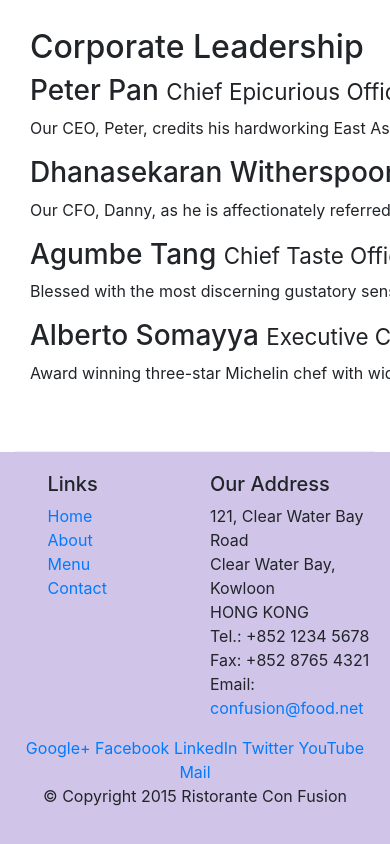
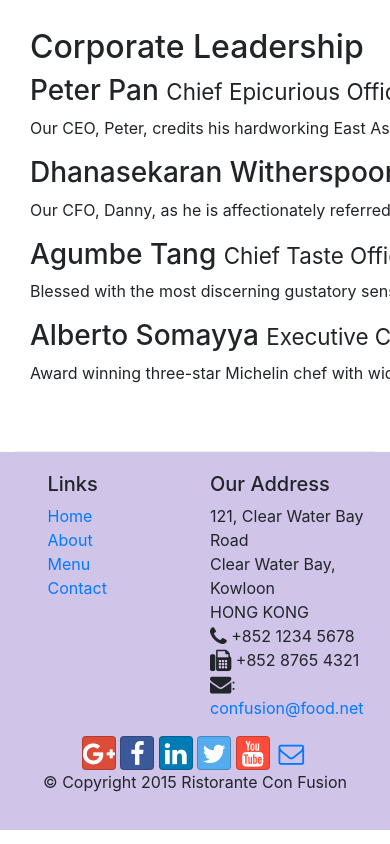
Before and after one commit to mtietjens3/Week1, a website: page aboutus.html in a window 390 px wide. Shown: the part 1124-1968 px from the top of the page. Drawn offline with nearby package versions, Linux system fonts and the light colour scheme.

Commit message:
Week 2 Exercise 2

```diff
--- a/aboutus.html
+++ b/aboutus.html
@@ -11,6 +11,8 @@
       <!-- Bootstrap CSS -->
       <link rel="stylesheet" href="node_modules/bootstrap/dist/css/bootstrap.min.css">
       <link rel="stylesheet" href="css/styles.css">
+      <link rel="stylesheet" href="node_modules/font-awesome/css/font-awesome.min.css">
+      <link rel="stylesheet" href="css/bootstrap-social.css">
 
       <title>Ristorante Con Fusion: About Us</title>
 </head>
@@ -24,10 +26,10 @@
             <a class="navbar-brand" href="#">Ristorante Con Fusion</a>
                 <div class="collapse navbar-collapse" id="Navbar">
                     <ul class="navbar-nav">
-                        <li class="nav-item activate"><a class="nav-link" href="./index.html">Home</a></li>
-                        <li class="nav-item"><a class="nav-link" href="./aboutus.html">About</a></li>
-                        <li class="nav-item"><a class="nav-link" href="#">Menu</a></li>
-                        <li class="nav-item"><a class="nav-link" href="#">Contact</a></li>
+                        <li class="nav-item activate"><a class="nav-link" href="./index.html"><span class="fa fa-home fa-lg"></span>Home</a></li>
+                        <li class="nav-item"><a class="nav-link" href="#"><span class="fa fa-info fa-lg"></span>About</a></li>
+                        <li class="nav-item"><a class="nav-link" href="#"><span class="fa fa-list fa-lg"></span>Menu</a></li>
+                        <li class="nav-item"><a class="nav-link" href="#"><span class="fa fa-address-card fa-lg"></span>Contact</a></li>
                     </ul>
                 </div>
         </div>
@@ -105,24 +107,25 @@
                         121, Clear Water Bay Road<br>
                         Clear Water Bay, Kowloon<br>
                         HONG KONG<br>
-                        Tel.: +852 1234 5678<br>
-                        Fax: +852 8765 4321<br>
-                        Email: <a href="mailto:confusion@food.net">confusion@food.net</a>
+                        <i class="fa fa-phone fa-lg"></i> +852 1234 5678<br>
+                        <i class="fa fa-fax fa-lg"></i> +852 8765 4321<br>
+                        <i class="fa fa-envelope fa-lg"></i>:
+                            <a href="mailto:confusion@food.net">confusion@food.net</a>
                     </address>
                 </div>
-                <div class="col-sm align-self-center">
-                    <div style="text-align:center">
-                        <a href="http://google.com/+">Google+</a>
-                        <a href="http://www.facebook.com/profile.php?id=">Facebook</a>
-                        <a href="http://www.linkedin.com/in/">LinkedIn</a>
-                        <a href="http://twitter.com/">Twitter</a>
-                        <a href="http://youtube.com/">YouTube</a>
-                        <a href="mailto:">Mail</a>
+                <div class="col col-sm-4 align-self-center">
+                    <div style="text-align: center">
+                        <a class="btn btn-social-icon btn-google-plus" href="http://google.com/+"><i class="fa fa-google-plus"></i></a>
+                        <a class="btn btn-social-icon btn-facebook" href="http://www.facebook.com/profile.php?id="><i class="fa fa-facebook"></i></a>
+                        <a class="btn btn-social-icon btn-linkedin" href="http://www.linkedin.com/in/"><i class="fa fa-linkedin"></i></a>
+                        <a class="btn btn-social-icon btn-twitter" href="http://twitter.com/"><i class="fa fa-twitter"></i></a>
+                        <a class="btn btn-social-icon btn-youtube" href="http://youtube.com/"><i class="fa fa-youtube"></i></a>
+                        <a class="btn btn-social-icon" href="mailto:"><i class="fa fa-envelope-o"></i></a>
                     </div>
                 </div>
            </div>
            <div class="row justify-content-center">
-                <div calss="col-auto">
+                <div class="col-auto">
                     <p>© Copyright 2015 Ristorante Con Fusion</p>
                 </div>
            </div>
@@ -134,7 +137,6 @@
     <script src="node_modules/tether/dist/js/tether.min.js"></script>
     <script src="node_modules/bootstrap/dist/js/bootstrap.min.js"></script>
 
-
     </body>
 
     </html>
--- a/package.json
+++ b/package.json
@@ -14,6 +14,7 @@
     "lite-server": "^2.2.2"
   },
   "dependencies": {
-    "bootstrap": "~4.0.0-alpha.6"
+    "bootstrap": "~4.0.0-alpha.6",
+    "font-awesome": "~4.7.0"
   }
 }
```
Also changed, not shown: index.html (+20 -17 lines). Lines whose indentation alone changed are shown as unchanged.
